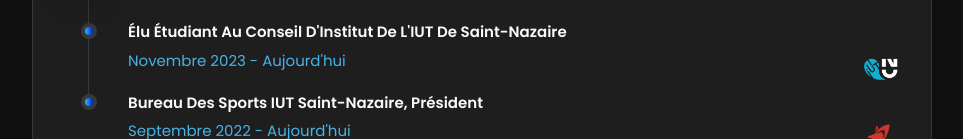
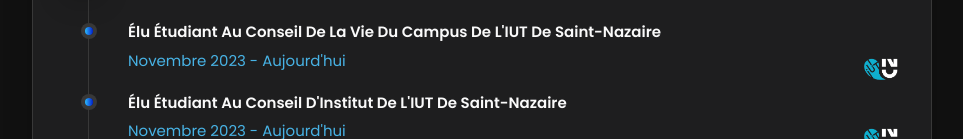
Before and after one commit to scorlay/portfolio, a plain HTML site: page index.html in a window 1280 px wide. Shown: the part 1680-1819 px from the top of the page, without its empty margins (308-1271 px from the left). Drawn offline with nearby package versions, Linux system fonts and the light colour scheme.

Commit message:
Update index.html

```diff
--- a/index.html
+++ b/index.html
@@ -382,6 +382,18 @@
           </div>
 
           <ol class="timeline-list">
+
+             <li class="timeline-item">
+
+              <h4 class="h4 timeline-item-title">Élu étudiant au Conseil de la Vie du Campus de l'IUT de Saint-Nazaire</h4>
+              <p style="float:right"><img src="./assets/images/iut-sn.png" height="40px" width="40px" /></p>
+
+              <span>Novembre 2023 - Aujourd'hui</span>
+
+              <p class="timeline-text">
+              </p>
+
+            </li>
 
             <li class="timeline-item">
 
```
